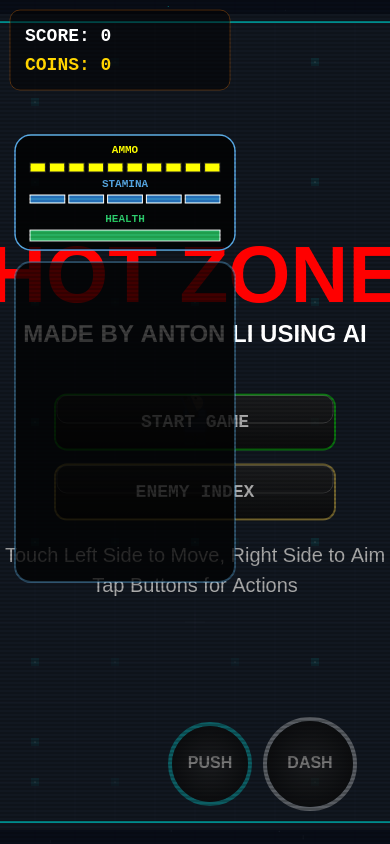
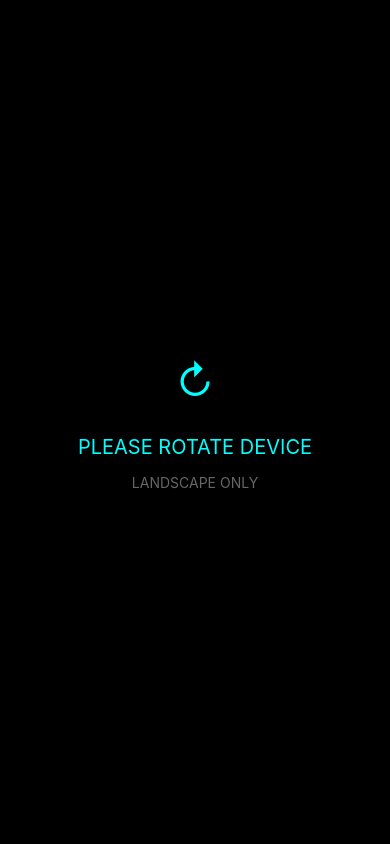
Before and after one commit to xiaolinked/cherrybomb, a website built with Vite: page index.html in a window 390 px wide. Built offline with nearby package versions, Linux system fonts and the light colour scheme.

Commit message:
feat: enforce landscape on mobile, hide detailed stats, fix HUD position and adjust wave timing

```diff
--- a/index.html
+++ b/index.html
@@ -11,6 +11,11 @@
     </style>
   </head>
   <body>
+    <div id="rotate-warning">
+      <div style="font-size: 40px; margin-bottom: 20px;">↻</div>
+      <div style="font-size: 20px;">PLEASE ROTATE DEVICE</div>
+      <div style="font-size: 14px; color: #666; margin-top: 10px;">LANDSCAPE ONLY</div>
+    </div>
     <div id="app"></div>
     <script type="module" src="/src/main.ts"></script>
   </body>
--- a/src/config.json
+++ b/src/config.json
@@ -1,6 +1,6 @@
 {
     "game_flow": {
-        "wave_base_duration": 15,
+        "wave_base_duration": 20,
         "wave_duration_growth": 1.5,
         "wave_enemy_count_base": 15,
         "wave_enemy_count_scaling": 1.3,
--- a/src/renderer.ts
+++ b/src/renderer.ts
@@ -655,7 +655,12 @@ export class Renderer {
         const x = 15;
         const y = height / 2 - barHeight / 2;
 
+        const input = InputManager.getInstance();
+
         ctx.save();
+
+        // --- DESKTOP STATS BOX ---
+        if (!input.isTouchDevice) {
             // Glassmorphism background
             ctx.fillStyle = 'rgba(0, 0, 0, 0.75)'; // Slightly darker for contrast
             ctx.beginPath();
@@ -666,10 +671,13 @@ export class Renderer {
             ctx.strokeStyle = 'rgba(93, 173, 226, 0.4)';
             ctx.lineWidth = 2;
             ctx.stroke();
+        }
 
-        // --- CONSOLIDATED HERO HUD (Directly Above Stats) ---
+        // --- CONSOLIDATED HERO HUD ---
         const hudH = 115;
-        const hudY = y - hudH - 12;
+        // On mobile, stick it to top left (under score/coins)
+        // Desktop: Above stats box
+        const hudY = input.isTouchDevice ? 100 : (y - hudH - 12);
 
         ctx.fillStyle = 'rgba(0, 0, 0, 0.8)';
         ctx.beginPath();
@@ -752,7 +760,6 @@ export class Renderer {
         }
 
         // Label Header and Table - Only on Desktop
-        const input = InputManager.getInstance();
         if (!input.isTouchDevice) {
             ctx.font = 'bold 18px monospace'; // Bigger header
             ctx.fillStyle = '#5DADE2';
--- a/src/style.css
+++ b/src/style.css
@@ -24,6 +24,32 @@ body {
 }
 
 canvas {
-    display: block;
-    box-shadow: 0 0 50px rgba(0,0,0,0.8);
+  display: block;
+  box-shadow: 0 0 50px rgba(0, 0, 0, 0.8);
 }
+
+/* Force Landscape Warning Overlay */
+#rotate-warning {
+  display: none;
+  position: fixed;
+  top: 0;
+  left: 0;
+  width: 100vw;
+  height: 100vh;
+  background: #000;
+  z-index: 9999;
+  color: #00FFFF;
+  flex-direction: column;
+  justify-content: center;
+  align-items: center;
+}
+
+@media screen and (orientation: portrait) and (max-width: 900px) {
+  #rotate-warning {
+    display: flex;
+  }
+
+  #app {
+    display: none !important;
+  }
+}
```
Lines whose indentation alone changed are shown as unchanged.
